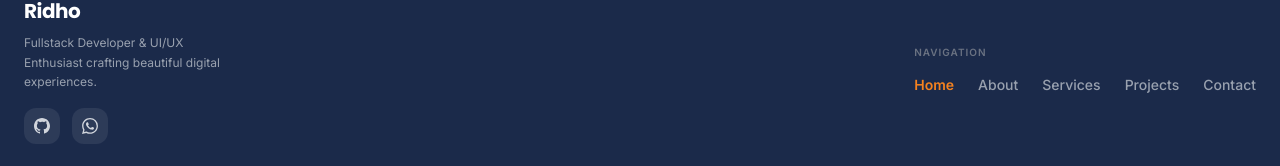
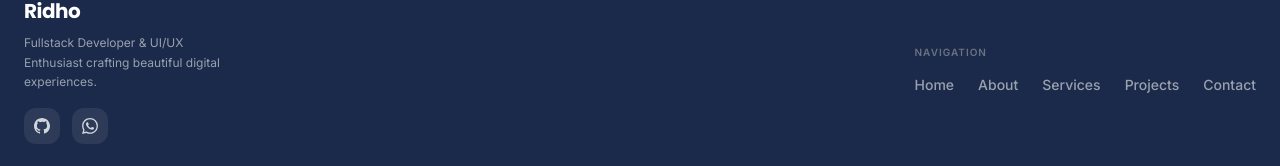
Before and after one commit to mridho24/portofolio, a Next.js app: page / in a window 1280 px wide. Shown: the part 6872-7038 px from the top of the page. Built offline with nearby package versions, Linux system fonts and the light colour scheme.

Commit message:
fix: update footer navigation

```diff
--- a/components/layout/Footer.tsx
+++ b/components/layout/Footer.tsx
@@ -1,9 +1,11 @@
+"use client"
+
 const links = [
-  { label: "Home", href: "#home", active: true },
-  { label: "About", href: "#about", active: false },
-  { label: "Services", href: "#services", active: false },
-  { label: "Projects", href: "#projects", active: false },
-  { label: "Contact", href: "#contact", active: false },
+  { label: "Home", href: "#home" },
+  { label: "About", href: "#about" },
+  { label: "Services", href: "#services" },
+  { label: "Projects", href: "#projects" },
+  { label: "Contact", href: "#contact" },
 ]
 
 const socials = [
@@ -28,6 +30,29 @@ const socials = [
 ]
 
 export function Footer() {
+  const handleNavClick = (e: React.MouseEvent<HTMLAnchorElement>, href: string) => {
+    if (!href.startsWith("#")) return
+    e.preventDefault()
+
+    const targetId = href.replace("#", "")
+    if (targetId === "home") {
+      window.scrollTo({ top: 0, behavior: "smooth" })
+      return
+    }
+
+    const targetEl = document.getElementById(targetId)
+    if (targetEl) {
+      const navOffset = 80
+      const elementPosition = targetEl.getBoundingClientRect().top
+      const offsetPosition = elementPosition + window.pageYOffset - navOffset
+
+      window.scrollTo({
+        top: offsetPosition,
+        behavior: "smooth",
+      })
+    }
+  }
+
   return (
     <footer className="bg-navy">
       <div className="mx-auto w-full max-w-[1280px] px-6 py-12">
@@ -36,12 +61,13 @@ export function Footer() {
           <div>
             <a
               href="#home"
+              onClick={(e) => handleNavClick(e, "#home")}
               className="text-xl font-bold tracking-tight text-white font-heading hover:text-orange transition-colors duration-300"
             >
               Ridho
             </a>
             <p className="mt-2 text-xs text-gray-400 max-w-[220px] leading-relaxed">
-              Fullstack Developer & UI/UX Enthusiast crafting beautiful digital experiences.
+              Fullstack Developer &amp; UI/UX Enthusiast crafting beautiful digital experiences.
             </p>
             {/* Socials */}
             <div className="mt-4 flex items-center gap-3">
@@ -68,11 +94,8 @@ export function Footer() {
                 <li key={link.label}>
                   <a
                     href={link.href}
-                    className={
-                      link.active
-                        ? "text-sm font-semibold text-orange"
-                        : "text-sm font-medium text-gray-400 transition-colors duration-300 hover:text-orange"
-                    }
+                    onClick={(e) => handleNavClick(e, link.href)}
+                    className="text-sm font-medium text-gray-400 transition-colors duration-300 hover:text-orange"
                   >
                     {link.label}
                   </a>
```
